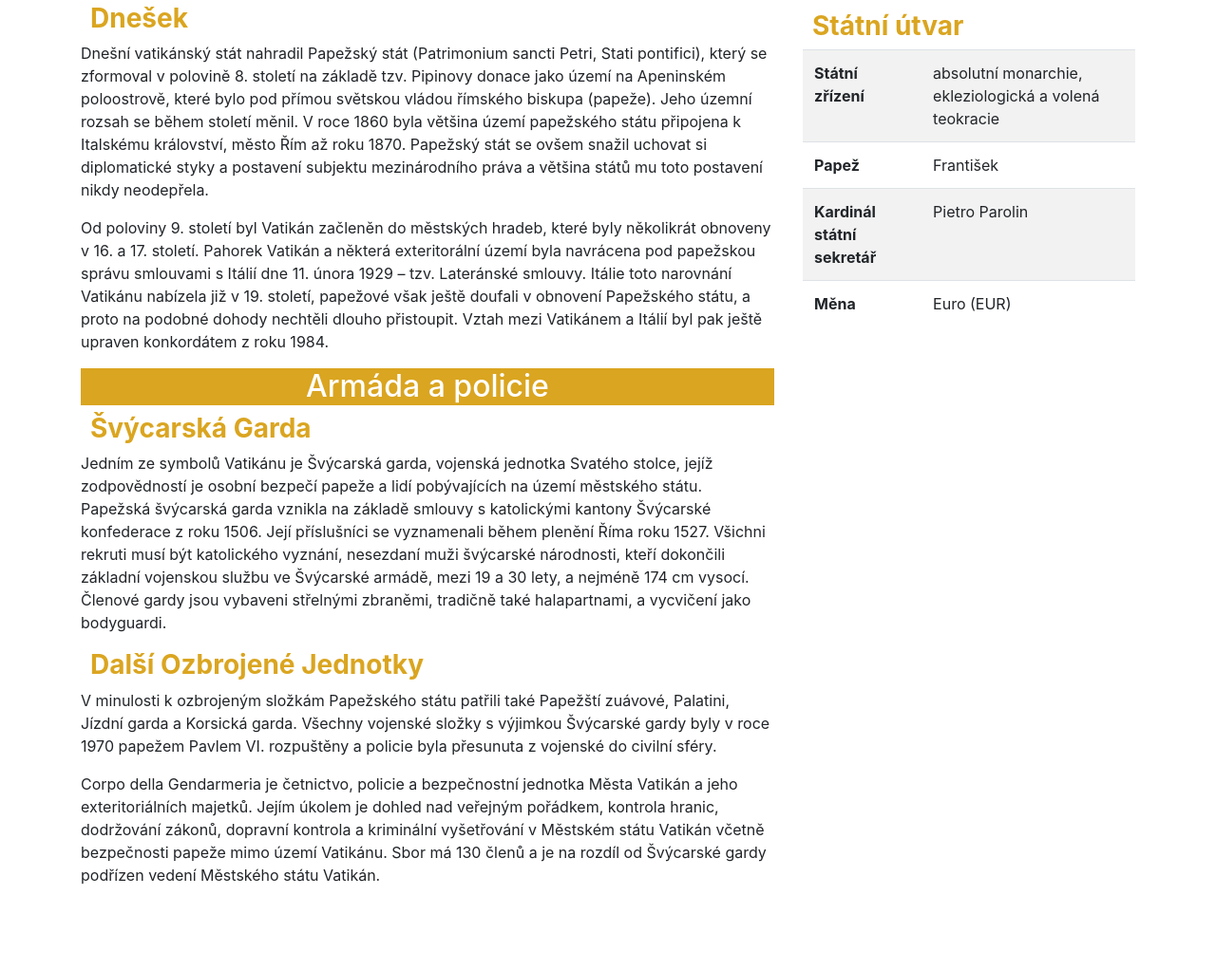
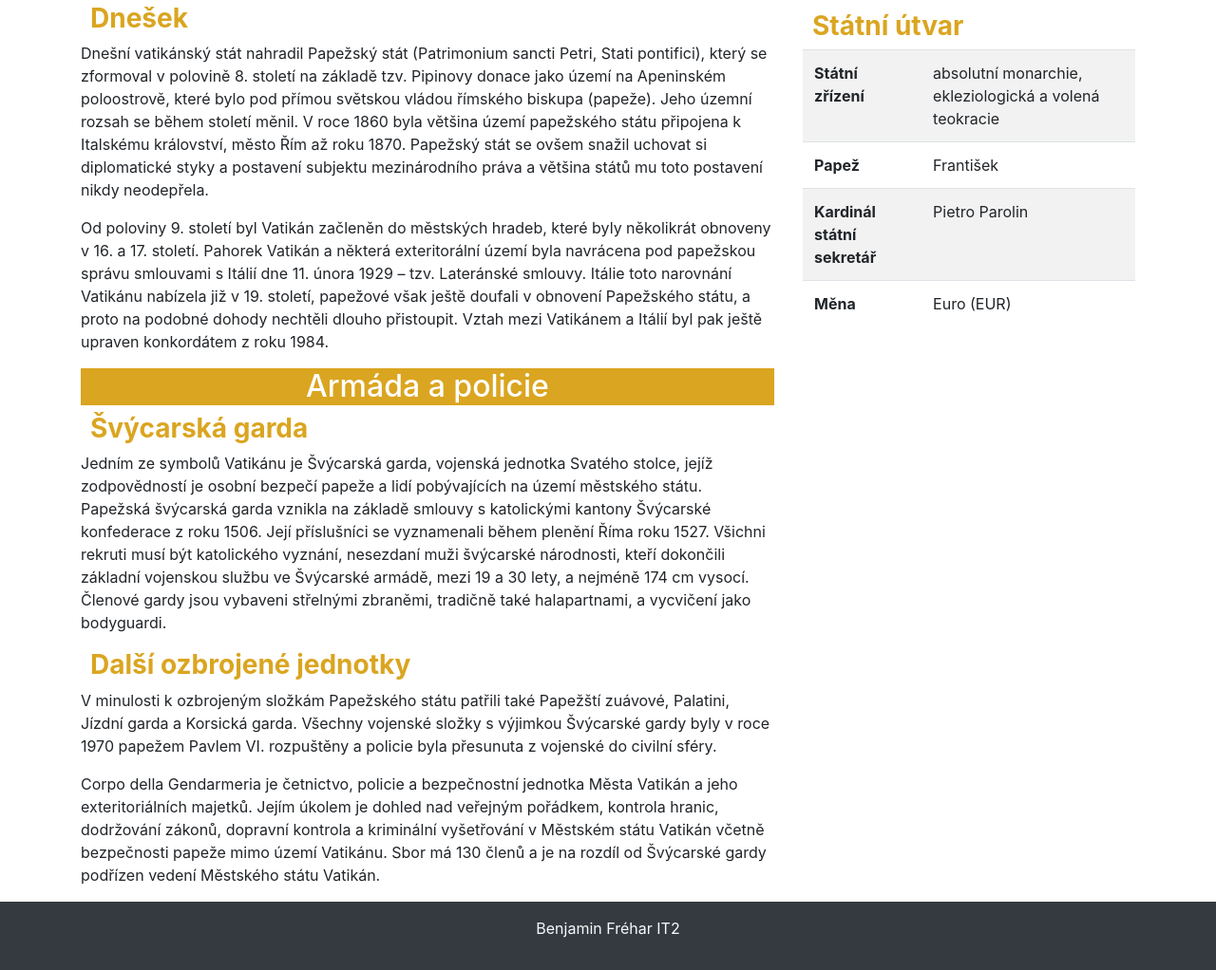
Before and after one commit to it1904/vatikan-projekt, a plain HTML site: page index.html in a window 1280 px wide. Shown: the part 1348-2370 px from the top of the page at 95% size. Before the commit the page ends 2298 px from the top, so only its background shows below. Drawn offline with nearby package versions, Linux system fonts and the light colour scheme; files whose address does not match are found by name.

Commit message:
04 verze

```diff
--- a/index.html
+++ b/index.html
@@ -76,11 +76,11 @@
                     </div>
                     <div>
                         <h2 class="text-white">Armáda a policie</h2>
-                        <h3>Švýcarská Garda</h3>
+                        <h3>Švýcarská garda</h3>
                         <p>
                             Jedním ze symbolů Vatikánu je Švýcarská garda, vojenská jednotka Svatého stolce, jejíž zodpovědností je osobní bezpečí papeže a lidí pobývajících na území městského státu. Papežská švýcarská garda vznikla na základě smlouvy s katolickými kantony Švýcarské konfederace z roku 1506. Její příslušníci se vyznamenali během plenění Říma roku 1527. Všichni rekruti musí být katolického vyznání, nesezdaní muži švýcarské národnosti, kteří dokončili základní vojenskou službu ve Švýcarské armádě, mezi 19 a 30 lety, a nejméně 174 cm vysocí. Členové gardy jsou vybaveni střelnými zbraněmi, tradičně také halapartnami, a vycvičení jako bodyguardi.
                         </p>
-                        <h3>Další Ozbrojené Jednotky</h3>
+                        <h3>Další ozbrojené jednotky</h3>
                         <p>
                             V minulosti k ozbrojeným složkám Papežského státu patřili také Papežští zuávové, Palatini, Jízdní garda a Korsická garda. Všechny vojenské složky s výjimkou Švýcarské gardy byly v roce 1970 papežem Pavlem VI. rozpuštěny a policie byla přesunuta z vojenské do civilní sféry.
                         </p>
@@ -189,6 +189,7 @@
             </div>
         </div>
     </main>
+    <footer class="bg-dark text-light p-3 text-center"><p>Benjamin Fréhar IT2</p></footer>
     <!-- Optional JavaScript -->
     <!-- jQuery first, then Popper.js, then Bootstrap JS -->
     <script src="https://code.jquery.com/jquery-3.3.1.slim.min.js" integrity="sha384-q8i/X+965DzO0rT7abK41JStQIAqVgRVzpbzo5smXKp4YfRvH+8abtTE1Pi6jizo" crossorigin="anonymous"></script>
```
